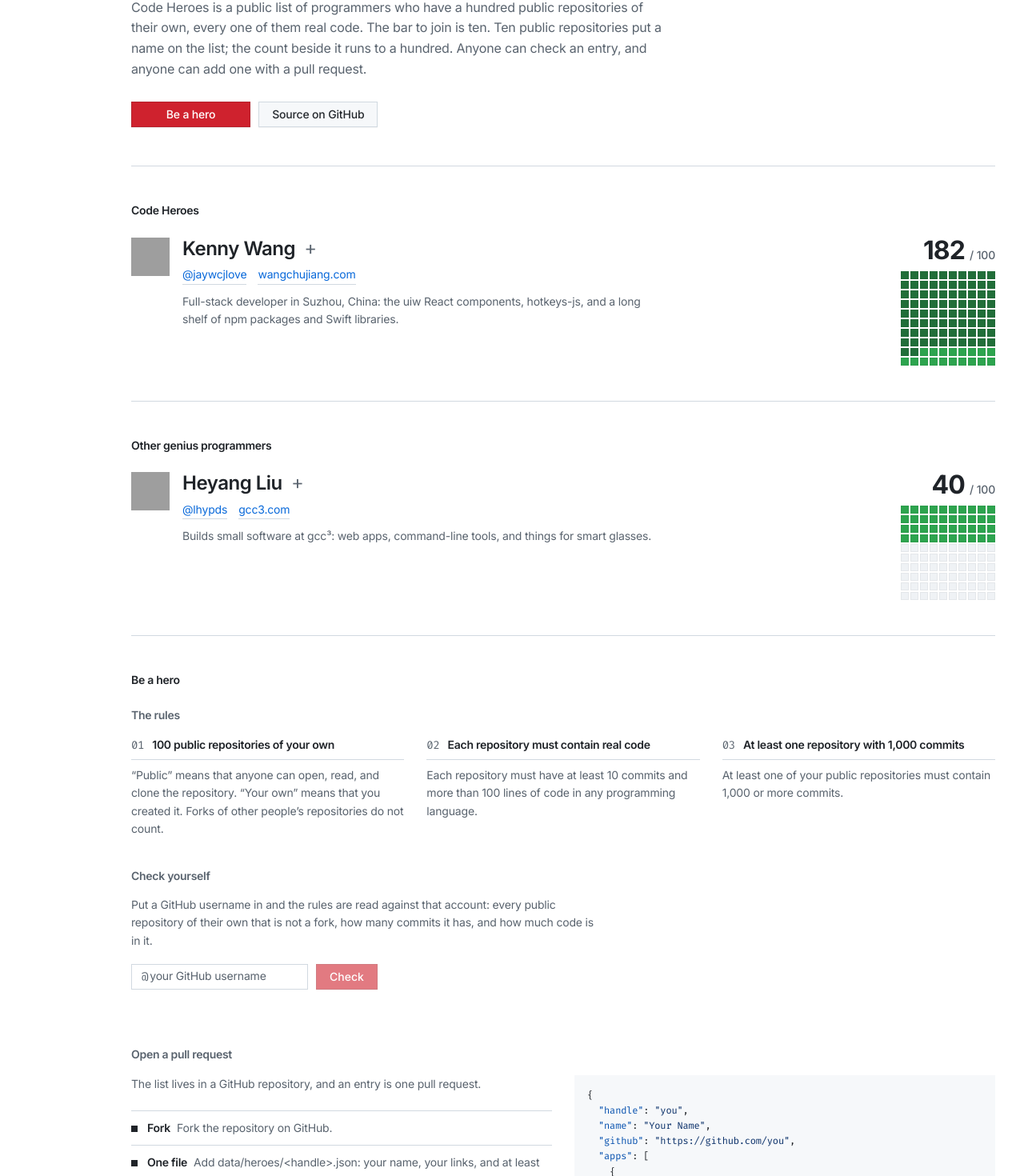
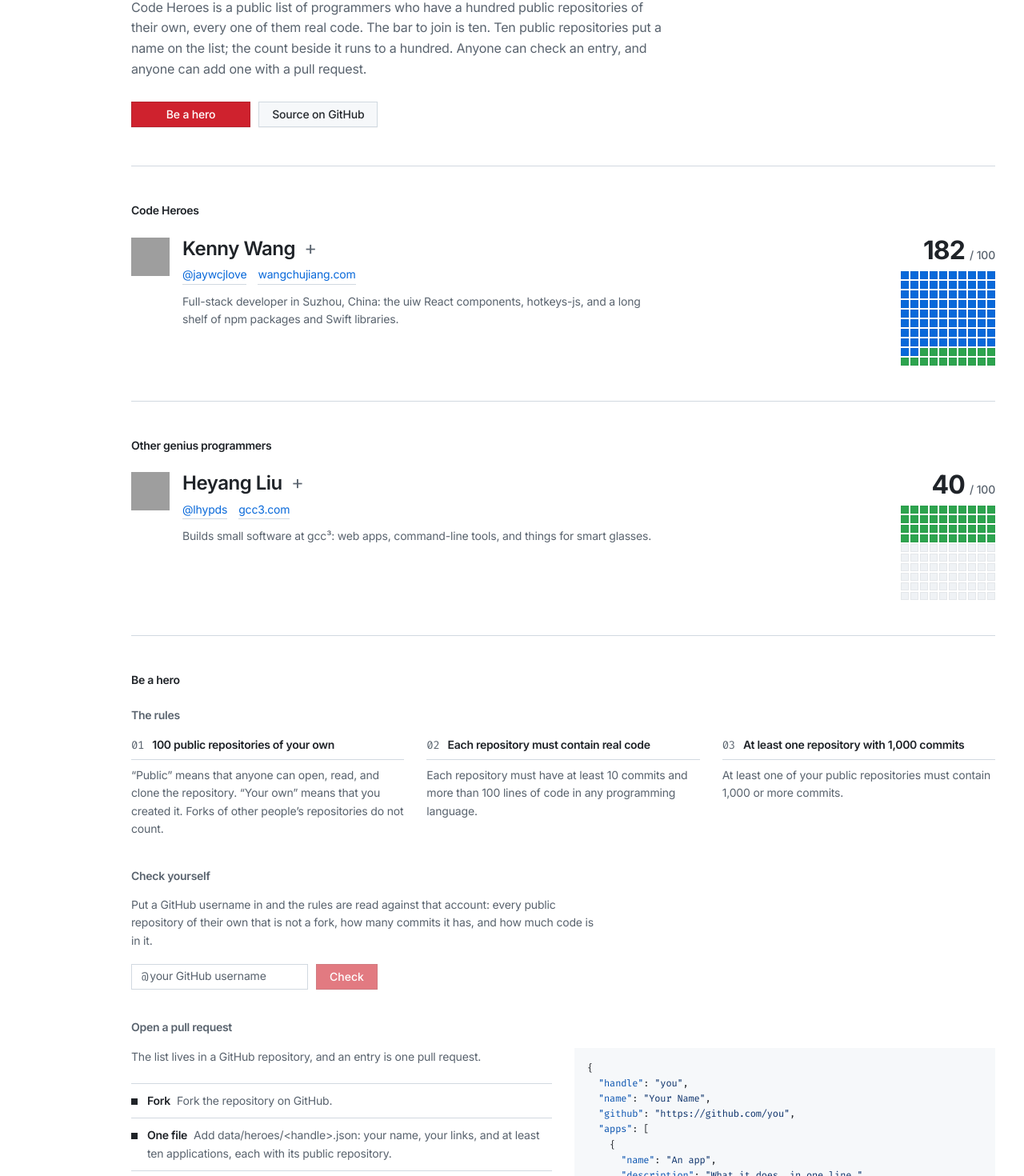
Before and after one commit to lhypds/heroes, a React (Vite) app: page / in a window 1280 px wide. Shown: the part 273-1743 px from the top of the page at 80% size. Built offline with nearby package versions, Linux system fonts and the light colour scheme; grey boxes are pictures that could not be loaded.

Commit message:
Be a hero

```diff
--- a/src/components/Check/check.module.css
+++ b/src/components/Check/check.module.css
@@ -123,6 +123,14 @@
 
 .status {
   color: var(--muted);
+}
+
+/* Nothing to say yet. The line stays in the page so a reader listening to it
+   hears the next thing said, but it takes no room, and the gap under the box
+   is the gap under the rules above it. */
+.status:empty {
+  margin: 0;
+  min-height: 0;
 }
 
 .problem {
--- a/src/global.css
+++ b/src/global.css
@@ -30,12 +30,13 @@
   --focus: #0969da;
   /* A square of the hundred, on and off, and the edge each one is drawn
      with: the contribution graph's own. The count comes round over the same
-     hundred squares, so there is a fill per lap — the first is the graph's,
-     and each one after it deeper, ending at the graph's darkest and past it. */
+     hundred squares, so there is a fill per lap — a colour each, not a
+     deeper green each, so which lap a square is on is read at a glance.
+     Green, then blue, purple and pink, all Primer's. */
   --fill: #2da44e;
-  --fill-2: #216e39;
-  --fill-3: #184a2a;
-  --fill-4: #12321f;
+  --fill-2: #0969da;
+  --fill-3: #8250df;
+  --fill-4: #bf3989;
   --blank: #eff2f5;
   --cell-edge: #1f23280d;
   /* The filled button and the outlined one, at rest, under the pointer, and
@@ -91,12 +92,11 @@
   --line: #3d444d;
   --link: #4493f8;
   --focus: #1f6feb;
-  /* On dark the graph climbs towards light, so each lap past the hundred is
-     brighter than the one under it rather than deeper. */
+  /* The same four hues, in the values dark carries them at. */
   --fill: #2ea043;
-  --fill-2: #56d364;
-  --fill-3: #7ee787;
-  --fill-4: #aff5b4;
+  --fill-2: #58a6ff;
+  --fill-3: #a371f7;
+  --fill-4: #db61a2;
   --blank: #151b23;
   --cell-edge: #0104090d;
   --primary-bg: #da3633;
@@ -133,8 +133,7 @@
   --line: #e0e0e0;
   --link: var(--ink);
   --focus: var(--ink);
-  /* Ink is as dark as this gets, so the first lap keeps it and the laps over
-     the hundred step back through the greys. */
+  /* No colour here: the laps are ink and the greys under it. */
   --fill: var(--ink);
   --fill-2: var(--muted);
   --fill-3: #a8a8a8;
```
